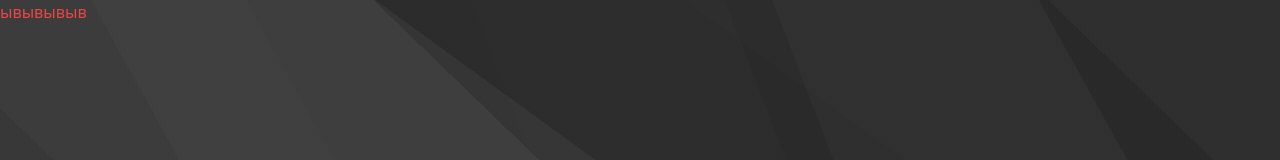
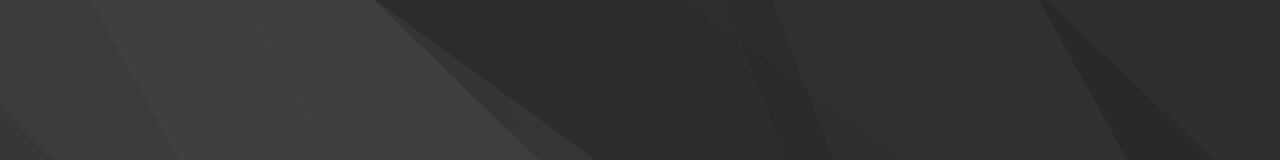
Before and after one commit to Zlus95/todo_v2, a React (Create React App) app in the folder frontend/: page /login in a window 1280 px wide. Shown: the top 160 px of the page. Built offline with nearby package versions, Linux system fonts and the light colour scheme.

Commit message:
login page start

```diff
--- a/frontend/package.json
+++ b/frontend/package.json
@@ -11,6 +11,7 @@
     "postcss": "^8.5.3",
     "react": "^19.0.0",
     "react-dom": "^19.0.0",
+    "react-router-dom": "^7.3.0",
     "react-scripts": "5.0.1",
     "tailwindcss": "3.4.1",
     "web-vitals": "^2.1.4"
--- a/frontend/public/index.html
+++ b/frontend/public/index.html
@@ -24,7 +24,7 @@
       work correctly both with client-side routing and a non-root public URL.
       Learn how to configure a non-root public URL by running `npm run build`.
     -->
-    <title>React App</title>
+    <title>Todo v2</title>
   </head>
   <body>
     <noscript>You need to enable JavaScript to run this app.</noscript>
--- a/frontend/src/App.js
+++ b/frontend/src/App.js
@@ -1,8 +1,9 @@
 import React from "react";
 import "./index.css";
+import Navigation from "./Navigation/Navigation";
 
 function App() {
-  return <div className="text-red-500">ывывывыв</div>;
+  return <Navigation />;
 }
 
 export default App;
--- /dev/null
+++ b/frontend/src/Auth/Auth.js
@@ -0,0 +1,7 @@
+import React from "react";
+
+const Auth = () => (
+  <div className="flex justify-center items-center h-full">login</div>
+);
+
+export default Auth;
--- /dev/null
+++ b/frontend/src/Navigation/Navigation.js
@@ -0,0 +1,15 @@
+import React from "react";
+import { BrowserRouter as Router, Route, Routes } from "react-router-dom";
+import Auth from "../Auth/Auth";
+
+const Navigation = () => {
+  return (
+    <Router>
+      <Routes>
+        <Route path="/login" element={<Auth />} />
+      </Routes>
+    </Router>
+  );
+};
+
+export default Navigation;
--- a/frontend/src/index.css
+++ b/frontend/src/index.css
@@ -4,6 +4,6 @@
 
 
 .UIMainBackground {
-    @apply min-h-screen w-full;
+    @apply h-screen w-full;
     background-image: linear-gradient(216deg, rgba(77, 77, 77, 0.05) 0%, rgba(77, 77, 77, 0.05) 25%, rgba(42, 42, 42, 0.05) 25%, rgba(42, 42, 42, 0.05) 38%, rgba(223, 223, 223, 0.05) 38%, rgba(223, 223, 223, 0.05) 75%, rgba(36, 36, 36, 0.05) 75%, rgba(36, 36, 36, 0.05) 100%), linear-gradient(44deg, rgba(128, 128, 128, 0.05) 0%, rgba(128, 128, 128, 0.05) 34%, rgba(212, 212, 212, 0.05) 34%, rgba(212, 212, 212, 0.05) 57%, rgba(25, 25, 25, 0.05) 57%, rgba(25, 25, 25, 0.05) 89%, rgba(135, 135, 135, 0.05) 89%, rgba(135, 135, 135, 0.05) 100%), linear-gradient(241deg, rgba(55, 55, 55, 0.05) 0%, rgba(55, 55, 55, 0.05) 14%, rgba(209, 209, 209, 0.05) 14%, rgba(209, 209, 209, 0.05) 60%, rgba(245, 245, 245, 0.05) 60%, rgba(245, 245, 245, 0.05) 69%, rgba(164, 164, 164, 0.05) 69%, rgba(164, 164, 164, 0.05) 100%), linear-gradient(249deg, rgba(248, 248, 248, 0.05) 0%, rgba(248, 248, 248, 0.05) 32%, rgba(148, 148, 148, 0.05) 32%, rgba(148, 148, 148, 0.05) 35%, rgba(202, 202, 202, 0.05) 35%, rgba(202, 202, 202, 0.05) 51%, rgba(181, 181, 181, 0.05) 51%, rgba(181, 181, 181, 0.05) 100%), linear-gradient(92deg, hsl(214, 0%, 11%), hsl(214, 0%, 11%));
 }
```
Also changed, not shown: 1 other file (tests, documents, lock files or other folders).
